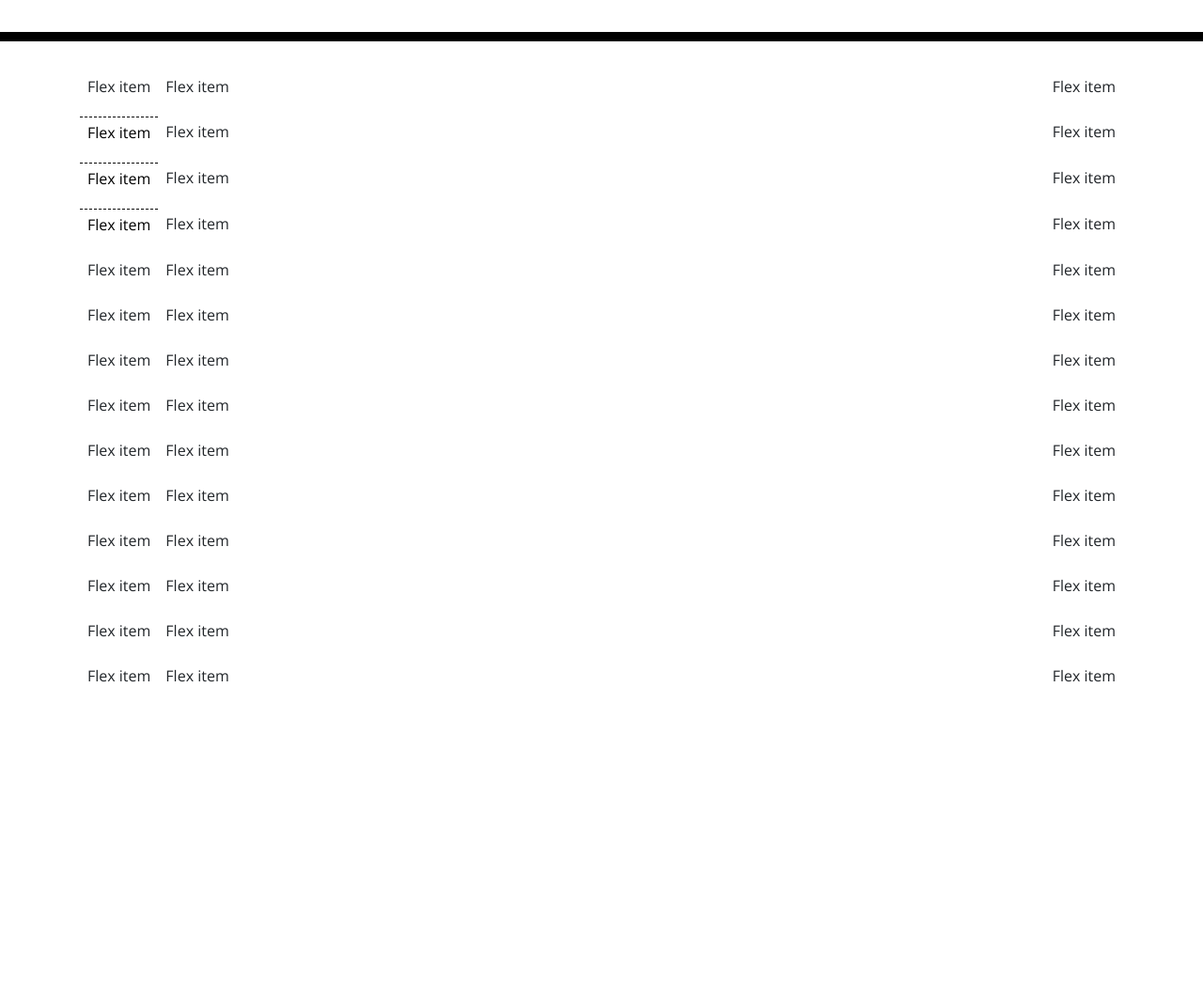
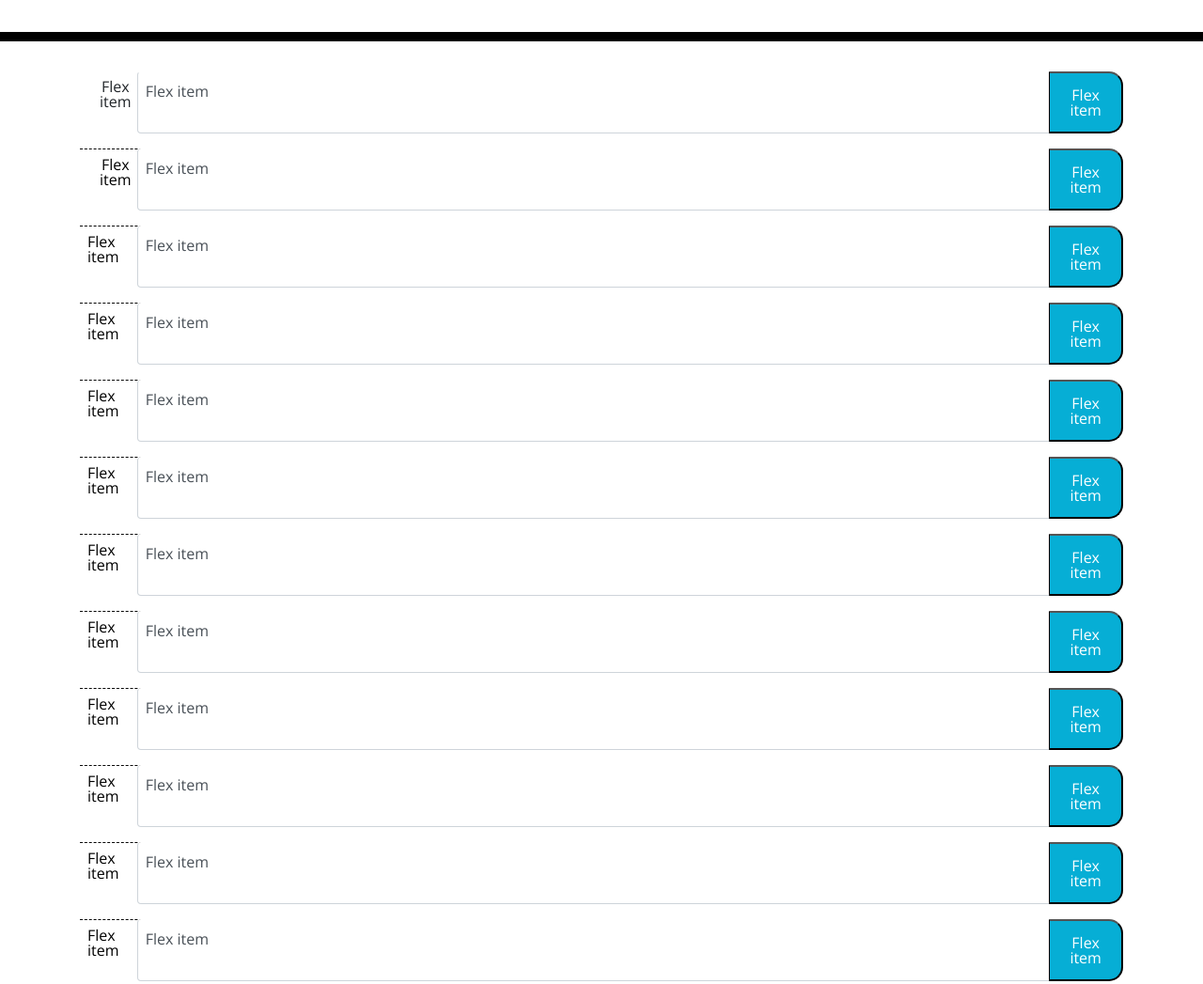
Before and after one commit to kthom42/plan-me, a plain HTML site: page index.html in a window 1280 px wide. Shown: the part 260-1307 px from the top of the page at 94% size. Before the commit the page ends 1011 px from the top, so only its background shows below. Drawn offline with nearby package versions, Linux system fonts and the light colour scheme.

Commit message:
created text columns for task area

```diff
--- a/assets/style.css
+++ b/assets/style.css
@@ -10,7 +10,7 @@ textarea {
   resize: none;
   color: #000000;
   border-left: 1px solid black;
-  padding: 10px;
+  padding: 0px;
 }
 
 .jumbotron {
@@ -27,7 +27,7 @@ textarea {
 
 .time-block {
   text-align: center;
-  border-radius: 15px;
+  border-radius: 0px;
 }
 
 .row {
--- a/index.html
+++ b/index.html
@@ -30,75 +30,76 @@
     <div class="container">
       <!-- Timeblocks go here -->
       <div class="d-flex bd-highlight mb-3">
-        <div class="p-2 bd-highlight">Flex item</div>
-        <div class="p-2 bd-highlight">Flex item</div>
-        <div class="ml-auto p-2 bd-highlight">Flex item</div>
+        <div class="time-block p-2 bd-highlight">Flex item</div>
+        <textarea class="form-control row p-2 bd-highlight">Flex item</textarea>
+        <button type="button" class="saveBtn ml-auto p-2 bd-highlight">
+          Flex item</button>
+      </div>
+      <div class="d-flex bd-highlight mb-3">
+        <div class="hour time-block p-2 bd-highlight">Flex item</div>
+        <textarea class="form-control row description p-2 bd-highlight">Flex item</textarea>
+        <button type="button" class="saveBtn ml-auto p-2 bd-highlight">Flex item</button>
+      </div>
+      <div class="d-flex bd-highlight mb-3">
+        <div class=" hour p-2 bd-highlight">Flex item</div>
+        <textarea class="form-control row p-2 bd-highlight">Flex item</textarea>
+        <button type="button" class="saveBtn ml-auto p-2 bd-highlight">Flex item</button>
       </div>
       <div class="d-flex bd-highlight mb-3">
         <div class="hour p-2 bd-highlight">Flex item</div>
-        <div class="p-2 bd-highlight">Flex item</div>
-        <div class="ml-auto p-2 bd-highlight">Flex item</div>
-      </div>
-      <div class="d-flex bd-highlight mb-3">
-        <div class=" hour p-2 bd-highlight">Flex item</div>
-        <div class="p-2 bd-highlight">Flex item</div>
-        <div class="ml-auto p-2 bd-highlight">Flex item</div>
+        <textarea class="form-control row p-2 bd-highlight">Flex item</textarea>
+        <button type="button" class="saveBtn ml-auto p-2 bd-highlight">Flex item</button>
       </div>
       <div class="d-flex bd-highlight mb-3">
         <div class="hour p-2 bd-highlight">Flex item</div>
-        <div class="p-2 bd-highlight">Flex item</div>
-        <div class="ml-auto p-2 bd-highlight">Flex item</div>
+        <textarea class="form-control row p-2 bd-highlight">Flex item</textarea>
+        <button type="button" class="saveBtn ml-auto p-2 bd-highlight">Flex item</button>
       </div>
       <div class="d-flex bd-highlight mb-3">
-        <div class="p-2 bd-highlight">Flex item</div>
-        <div class="p-2 bd-highlight">Flex item</div>
-        <div class="ml-auto p-2 bd-highlight">Flex item</div>
+        <div class="hour p-2 bd-highlight">Flex item</div>
+        <textarea class="form-control row p-2 bd-highlight">Flex item</textarea>
+        <button type="button" class="saveBtn ml-auto p-2 bd-highlight">Flex item</button>
       </div>
       <div class="d-flex bd-highlight mb-3">
-        <div class="p-2 bd-highlight">Flex item</div>
-        <div class="p-2 bd-highlight">Flex item</div>
-        <div class="ml-auto p-2 bd-highlight">Flex item</div>
+        <div class="hour p-2 bd-highlight">Flex item</div>
+        <textarea class="form-control row p-2 bd-highlight">Flex item</textarea>
+        <button type="button" class="saveBtn ml-auto p-2 bd-highlight">Flex item</button>
       </div>
       <div class="d-flex bd-highlight mb-3">
-        <div class="p-2 bd-highlight">Flex item</div>
-        <div class="p-2 bd-highlight">Flex item</div>
-        <div class="ml-auto p-2 bd-highlight">Flex item</div>
+        <div class="hour p-2 bd-highlight">Flex item</div>
+        <textarea class="form-control row p-2 bd-highlight">Flex item</textarea>
+        <button type="button" class="saveBtn ml-auto p-2 bd-highlight">Flex item</button>
       </div>
       <div class="d-flex bd-highlight mb-3">
-        <div class="p-2 bd-highlight">Flex item</div>
-        <div class="p-2 bd-highlight">Flex item</div>
-        <div class="ml-auto p-2 bd-highlight">Flex item</div>
+        <div class="hour p-2 bd-highlight">Flex item</div>
+        <textarea class="form-control row p-2 bd-highlight">Flex item</textarea>
+        <button type="button" class="saveBtn ml-auto p-2 bd-highlight">Flex item</button>
       </div>
       <div class="d-flex bd-highlight mb-3">
-        <div class="p-2 bd-highlight">Flex item</div>
-        <div class="p-2 bd-highlight">Flex item</div>
-        <div class="ml-auto p-2 bd-highlight">Flex item</div>
+        <div class="hour p-2 bd-highlight">Flex item</div>
+        <textarea class="form-control row p-2 bd-highlight">Flex item</textarea>
+        <button type="button" class="saveBtn ml-auto p-2 bd-highlight">Flex item</button>
       </div>
       <div class="d-flex bd-highlight mb-3">
-        <div class="p-2 bd-highlight">Flex item</div>
-        <div class="p-2 bd-highlight">Flex item</div>
-        <div class="ml-auto p-2 bd-highlight">Flex item</div>
+        <div class="hour p-2 bd-highlight">Flex item</div>
+        <textarea class="form-control row p-2 bd-highlight">Flex item</textarea>
+        <button type="button" class="saveBtn ml-auto p-2 bd-highlight">Flex item</button>
       </div>
       <div class="d-flex bd-highlight mb-3">
-        <div class="p-2 bd-highlight">Flex item</div>
-        <div class="p-2 bd-highlight">Flex item</div>
-        <div class="ml-auto p-2 bd-highlight">Flex item</div>
+        <div class="hour p-2 bd-highlight">Flex item</div>
+        <textarea class="form-control row p-2 bd-highlight">Flex item</textarea>
+        <button type="button" class="saveBtn ml-auto p-2 bd-highlight">Flex item</button>
       </div>
       <div class="d-flex bd-highlight mb-3">
-        <div class="p-2 bd-highlight">Flex item</div>
-        <div class="p-2 bd-highlight">Flex item</div>
-        <div class="ml-auto p-2 bd-highlight">Flex item</div>
+        <div class="hour p-2 bd-highlight">Flex item</div>
+        <textarea class="form-control row p-2 bd-highlight">Flex item</textarea>
+        <button type="button" class="saveBtn ml-auto p-2 bd-highlight">Flex item</button>
       </div>
       <div class="d-flex bd-highlight mb-3">
-        <div class="p-2 bd-highlight">Flex item</div>
-        <div class="p-2 bd-highlight">Flex item</div>
-        <div class="ml-auto p-2 bd-highlight">Flex item</div>
-      </div>
-      <div class="d-flex bd-highlight mb-3">
-        <div class="p-2 bd-highlight">Flex item</div>
-        <div class="p-2 bd-highlight">Flex item</div>
-        <div class="ml-auto p-2 bd-highlight">Flex item</div>
-      </div>
+        <div class="hour p-2 bd-highlight">Flex item</div>
+        <textarea class="form-control row p-2 bd-highlight">Flex item</textarea>
+        <button type="button" class="saveBtn ml-auto p-2 bd-highlight">Flex item</button>
+        </div>
     </div>
 
     <script src="https://cdnjs.cloudflare.com/ajax/libs/jquery/3.2.1/jquery.min.js"></script>
```
